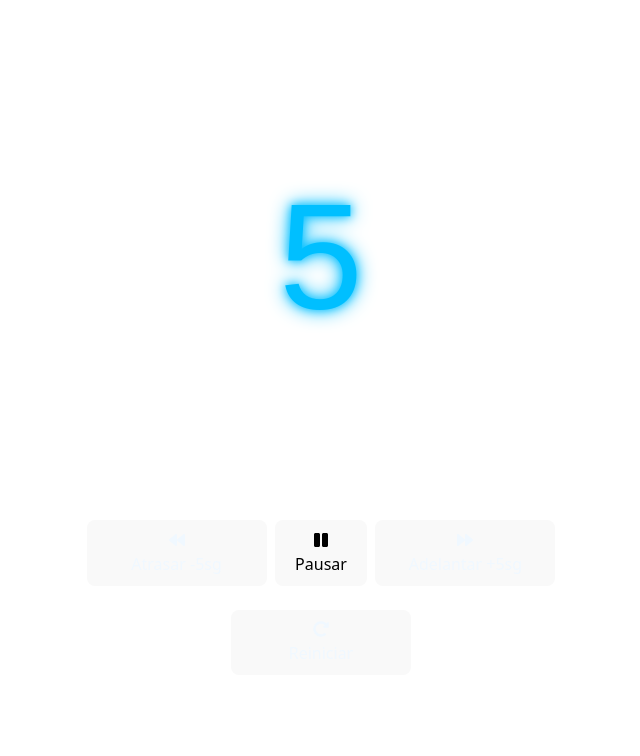
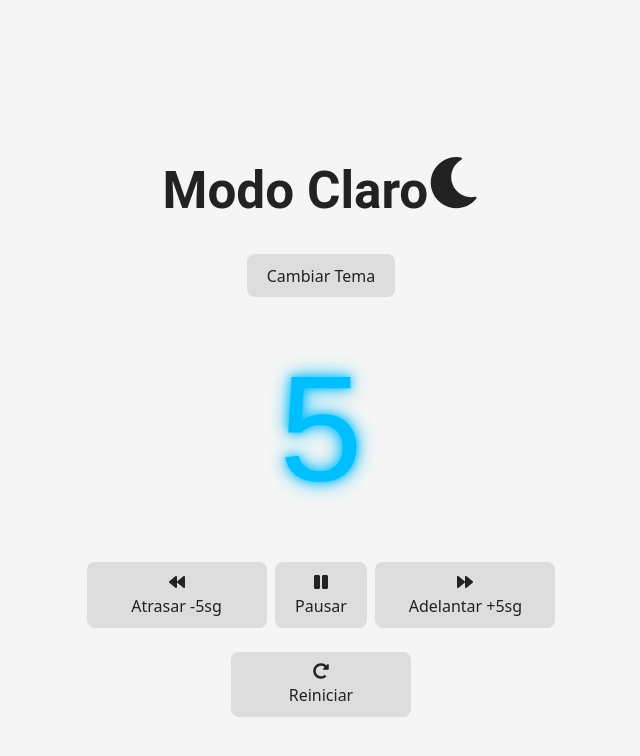
Before and after one commit to yohav08/ACMUD-Front_React, a React (Vite) app: page / in a window 1280 px wide. Shown: the top 756 px of the page, without its empty margins (319-959 px from the left). Built offline with nearby package versions, Linux system fonts and the light colour scheme; a web font is replaced by a local one.

Commit message:
Contexto

```diff
--- a/index.html
+++ b/index.html
@@ -2,7 +2,7 @@
 <html lang="en">
   <head>
     <meta charset="UTF-8" />
-    <link rel="icon" type="image/svg+xml" href="/public/cat-svgrepo.svg" />
+    <link rel="icon" type="image/svg+xml" href="/cat-svgrepo.svg" />
     <link href="https://fonts.cdnfonts.com/css/ds-digital" rel="stylesheet">
     <meta name="viewport" content="width=device-width, initial-scale=1.0" />
     <title>ACMUD-Front_React</title>
--- a/src/App.css
+++ b/src/App.css
@@ -33,23 +33,46 @@
   }
 }
 
-.card {
-  padding: 2em;
-}
-
-.read-the-docs {
-  color: #888;
-}
-
-p {
+.counter {
   font-family: 'DS-Digital', sans-serif;
   font-size: 150px;
   color: #00bfff;
   text-shadow: 0 0 10px #00bfff, 0 0 20px #00bfff;
   margin-top: 20px;
+  margin-bottom: 20px;
 }
 
 .tam {
   width: 180px;
   color: aliceblue;
 }
+
+
+/* Tema claro aplicado al body */
+body.claro {
+  background-color: #f5f5f5;
+  color: #222;
+  margin: 0;
+  padding: 20px;
+  min-height: 100vh;
+  transition: all 0.3s ease;
+}
+
+.claro button {
+  background: #ddd;
+  color: #222;
+}
+
+/* Tema oscuro aplicado al body */
+body.oscuro {
+  background-color: #1c1c1c;
+  color: #f5f5f5;
+  margin: 0;
+  padding: 20px;
+  transition: all 0.3s ease;
+}
+
+.oscuro button {
+  background: #444;
+  color: #fff;
+}
--- a/src/App.jsx
+++ b/src/App.jsx
@@ -3,7 +3,14 @@ import { Btn } from './components/btn.jsx';
 import './App.css';
 import { useCounter } from './hooks/useCounter';
 
+
 import { FaPlay, FaPause, FaRedoAlt, FaForward, FaBackward } from "react-icons/fa";
+import { BiBorderOuter } from 'react-icons/bi';
+
+
+import {TemaProvider} from './components/TemaProvider.jsx'
+import {Pagina} from './components/Pagina.jsx'
+
 
 function App() {
   // usamos el hook actualizado con toggle
@@ -15,15 +22,23 @@ function App() {
 
   return (
     <>
-      <p>{count}</p>
 
-      <Btn className="tam" onClick={atrasar}> <FaBackward /> <br />Atrasar -5sg </Btn> &nbsp;
+        <TemaProvider>
+          <Pagina/>
+        </TemaProvider>
+
+
+
+         <p class='counter'>{count}</p>
+
+        <Btn className="tam" onClick={atrasar}> <FaBackward style={BiBorderOuter}/> <br />Atrasar -5sg </Btn> &nbsp;
         <Btn onClick={toggle}>
           {running ? <FaPause /> : <FaPlay />}<br />
           {running ? "Pausar" : "Iniciar"}
         </Btn> &nbsp;
         <Btn className="tam" onClick={adelantar}><FaForward /> <br />Adelantar +5sg</Btn> <br/> <br/>
         <Btn className="tam" onClick={reiniciar}><FaRedoAlt /><br />Reiniciar</Btn>
+
     </>
   );
 }
--- /dev/null
+++ b/src/components/Pagina.jsx
@@ -0,0 +1,25 @@
+// Este será uno de los componentes que usará el contexto creado
+
+import { FaMoon, FaSun } from "react-icons/fa";
+
+import { useContext } from "react"
+import { TemaContext } from "./TemaContext" // -> Importamos el contexto global creado en TemaContext.jsx
+                                            // de lo constrario, no podremos hacer el cambio de temas
+
+export function Pagina(){
+    const {oscuro, alternarTema} = useContext(TemaContext)
+
+    return(<>
+        <div>
+            <h1 style={{"fontFamily": "Roboto, sans-serif"}}>
+                {oscuro ? "Modo Oscuro" : "Modo Claro"}
+                {oscuro ? <FaSun /> : <FaMoon />}
+            </h1>
+
+            <button className="btn" onClick={alternarTema}>
+                Cambiar Tema
+            </button>
+
+        </div>
+    </>)
+}
--- /dev/null
+++ b/src/components/TemaContext.jsx
@@ -0,0 +1,5 @@
+// En este archivo creamos y exportamos el contexto del tema,
+// el cual será utilizado en toda la aplicación para compartir el estado del modo (claro/oscuro).
+
+import { createContext } from "react";
+export const TemaContext = createContext();
--- /dev/null
+++ b/src/components/TemaProvider.jsx
@@ -0,0 +1,25 @@
+import { useState, useEffect } from "react";
+import { TemaContext } from "./TemaContext";
+
+export function TemaProvider({ children }){
+    const [oscuro, setOscuro] = useState(false)
+
+    // Efecto para aplicar la clase al body
+    useEffect(() => {
+        if (oscuro) {
+            document.body.className = 'oscuro';
+        } else {
+            document.body.className = 'claro';
+        }
+    }, [oscuro]);
+
+    const alternarTema = ()=>{
+        setOscuro(!oscuro);
+    }
+
+    return(<>
+        <TemaContext.Provider value={{ oscuro, alternarTema }}>
+            {children}
+        </TemaContext.Provider>
+    </>);
+}
```
Also changed, not shown: src/components/btn.jsx (+8 -0 lines). Lines whose indentation alone changed are shown as unchanged.
